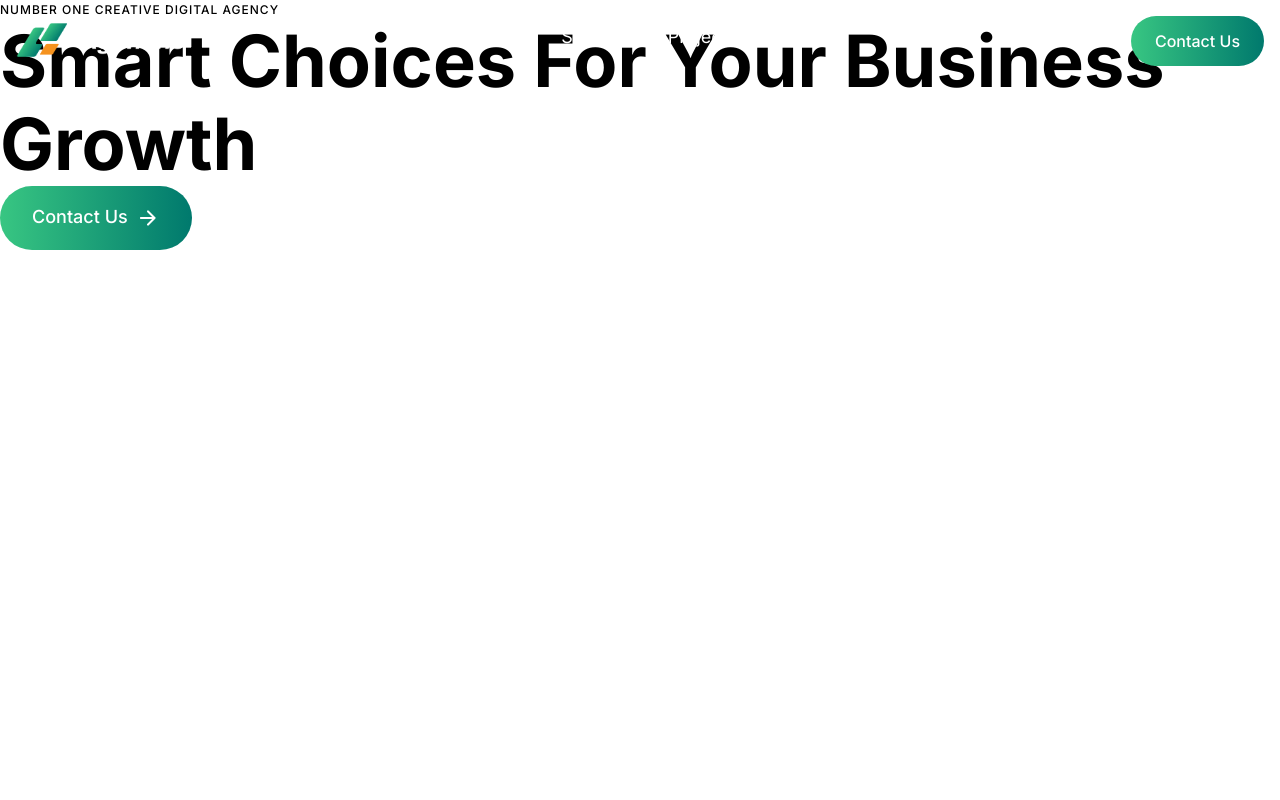
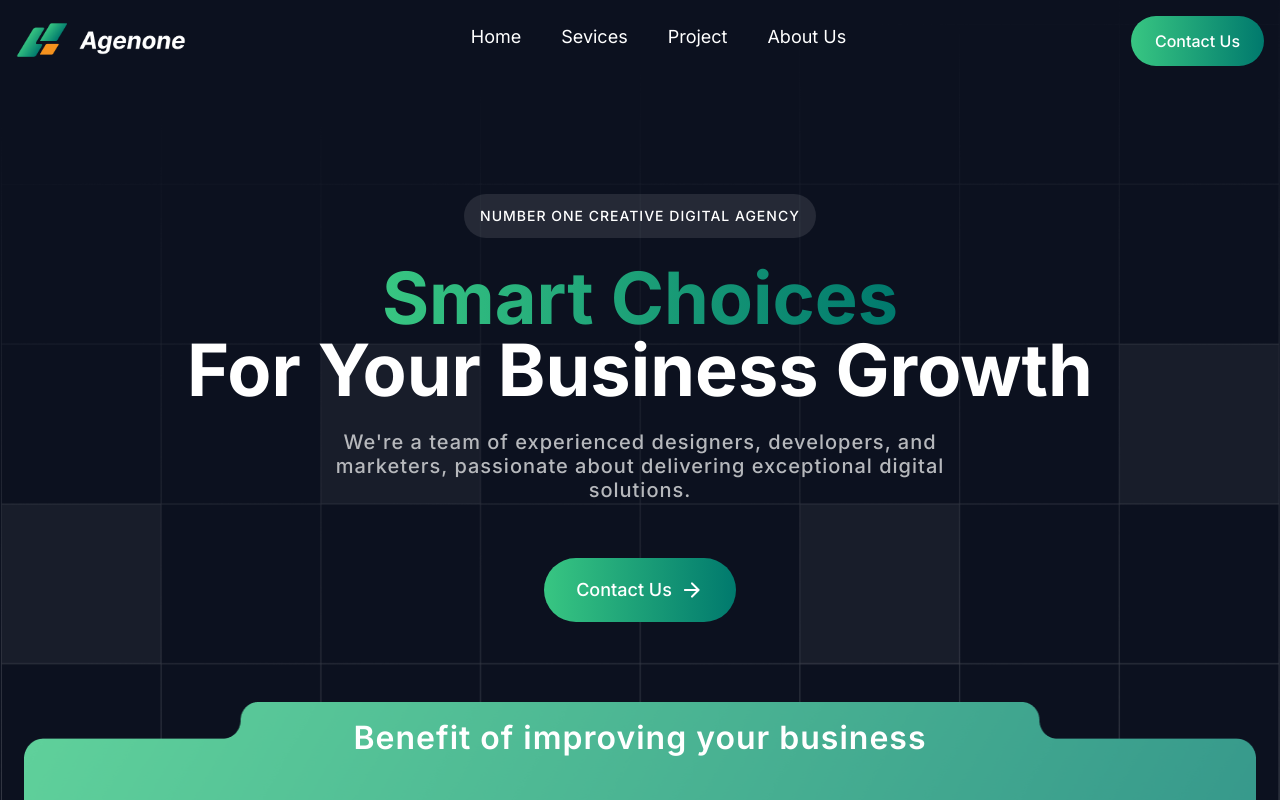
Before and after one commit to zidanhafiz/Agenone, a Next.js app: page / in a window 1280 px wide. Shown: the top 800 px of the page. Built offline with nearby package versions, Linux system fonts and the light colour scheme.

Commit message:
Create hero section and fix stuff

```diff
--- /dev/null
+++ b/app/_components/hero/index.module.scss
@@ -0,0 +1,115 @@
+@import '@/app/variables.scss';
+@import '@/app/mixins';
+
+.hero {
+  background: $gray-900 url('/ornament-1.png') center bottom/890px auto no-repeat;
+  min-height: 100vh;
+  color: white;
+
+  @include desktop() {
+    background-size: 100% auto;
+    background-position: center 8%;
+  }
+
+  .container {
+    @include container-mobile();
+    padding-top: 130px;
+    padding-bottom: 58px;
+    text-align: center;
+    display: flex;
+    flex-direction: column;
+    align-items: center;
+
+    @include desktop() {
+      padding-top: 194px;
+    }
+
+    .caption {
+      @include overline-sm();
+      background-color: rgba(255, 255, 255, 0.1);
+      padding: 8px 12px;
+      border-radius: 100px;
+      width: fit-content;
+
+      @include desktop() {
+        @include overline-md();
+        padding: 12px 16px;
+      }
+    }
+
+    h1 {
+      font-size: $text-5xl;
+      font-weight: 700;
+      line-height: $leading-5xl;
+      margin-top: 24px;
+      margin-bottom: 14px;
+
+      @include desktop() {
+        font-size: $display-lg;
+        line-height: $leading-display;
+        margin-bottom: 24px;
+      }
+
+      span {
+        color: transparent;
+        background: $primary-500;
+        background-clip: text;
+        -webkit-text-fill-color: transparent;
+      }
+    }
+
+    p {
+      font-size: $text-md;
+      font-weight: 500;
+      line-height: $leading-md;
+      color: $gray-200;
+      max-width: 693px;
+
+      @include desktop() {
+        font-size: $text-xl;
+      }
+    }
+
+    a {
+      margin: 40px auto 56px;
+
+      @include desktop() {
+        margin: 56px auto 80px;
+      }
+    }
+
+    .card__banner {
+      background: url('/card-banner-mobile.png') bottom center/100% 100% no-repeat;
+      width: 100%;
+      max-width: 1280px;
+      height: 347px;
+
+      @include desktop() {
+        background: url('/card-banner-desktop.png') bottom center/100% 100% no-repeat;
+        height: 334px;
+        padding: 24px;
+      }
+
+      .heading {
+        font-size: $text-lg;
+        font-weight: 600;
+        color: white;
+        width: fit-content;
+        margin-right: auto;
+        margin-left: auto;
+
+        span {
+          display: block;
+        }
+
+        @include desktop() {
+          font-size: $text-4xl;
+
+          span {
+            display: inline;
+          }
+        }
+      }
+    }
+  }
+}
--- /dev/null
+++ b/app/_components/hero/index.tsx
@@ -0,0 +1,38 @@
+import Button from '@/components/button';
+import styles from './index.module.scss';
+import Image from 'next/image';
+
+const Hero = () => {
+  return (
+    <section
+      id='home'
+      className={styles.hero}
+    >
+      <div className={styles.container}>
+        <span className={styles.caption}>NUMBER ONE CREATIVE DIGITAL AGENCY</span>
+        <h1>
+          <span>Smart Choices </span> <br />
+          For Your Business Growth
+        </h1>
+        <p>
+          We&apos;re a team of experienced designers, developers, and marketers,
+          passionate about delivering exceptional digital solutions.
+        </p>
+        <Button
+          type='a'
+          size='lg'
+          icon
+        >
+          Contact Us
+        </Button>
+        <div className={styles['card__banner']}>
+          <p className={styles.heading}>
+            Benefit of <span>improving your business</span>
+          </p>
+        </div>
+      </div>
+    </section>
+  );
+};
+
+export default Hero;
--- a/app/page.tsx
+++ b/app/page.tsx
@@ -1,6 +1,7 @@
 import Button from '@/components/button';
 import styles from './page.module.scss';
 import Navbar from '@/components/navbar';
+import Hero from './_components/hero';
 
 export default function Home() {
   return (
@@ -9,15 +10,7 @@ export default function Home() {
         <Navbar />
       </header>
       <main className={styles.main}>
-        <p>NUMBER ONE CREATIVE DIGITAL AGENCY</p>
-        <h1>Smart Choices For Your Business Growth </h1>
-        <Button
-          type='button'
-          size='lg'
-          icon
-        >
-          Contact Us
-        </Button>
+        <Hero />
       </main>
     </>
   );
--- a/app/variables.scss
+++ b/app/variables.scss
@@ -13,7 +13,7 @@ $text-sm: 14px;
 $text-xs: 12px;
 
 // Line height variables
-$leading-diplay: 52px;
+$leading-display: 72px;
 $leading-5xl: 44px;
 $leading-4xl: 40px;
 $leading-3xl: 36px;
```
Also changed, not shown: public/card-banner-desktop.png (added), public/card-banner-mobile.png (added).
